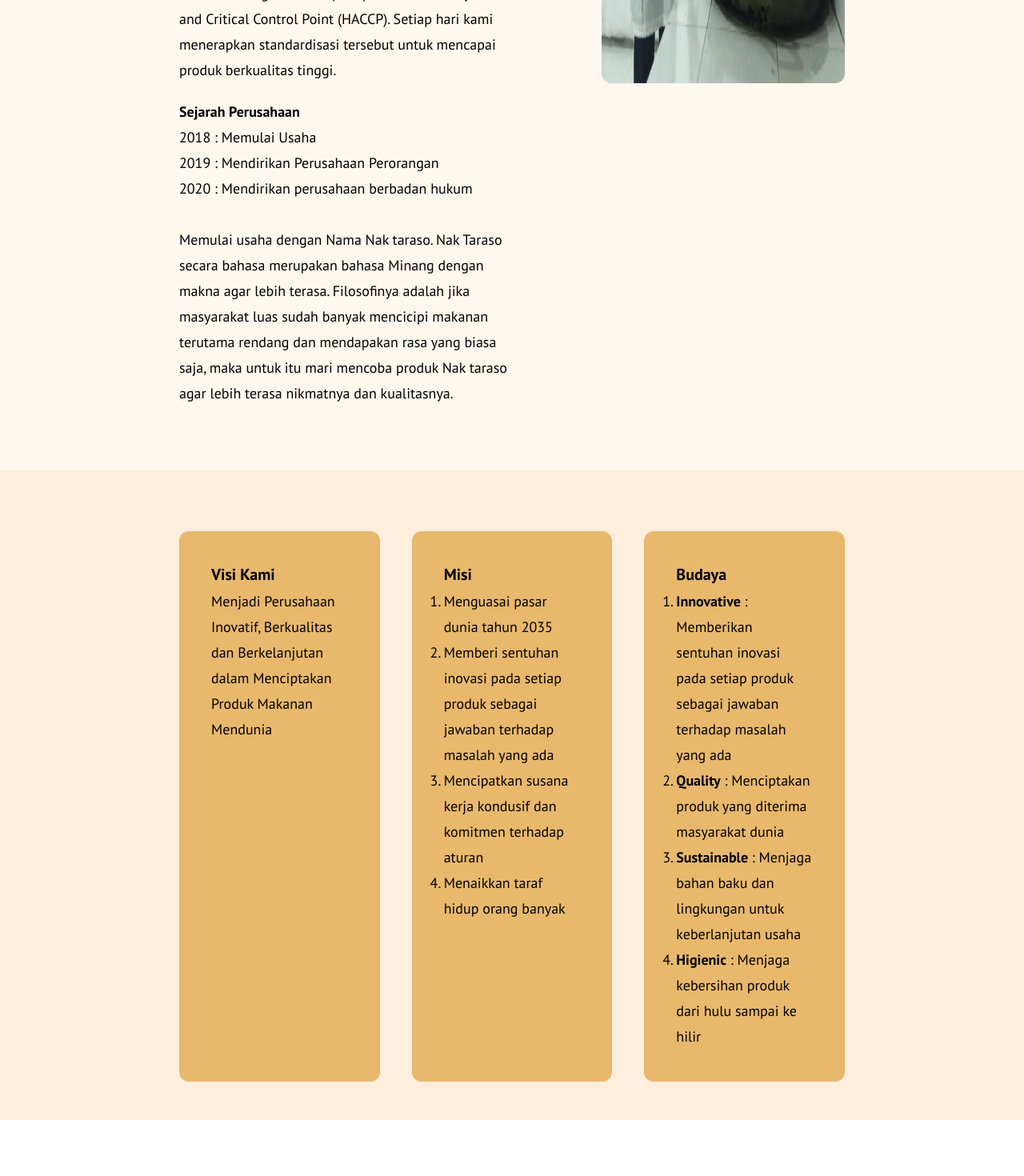
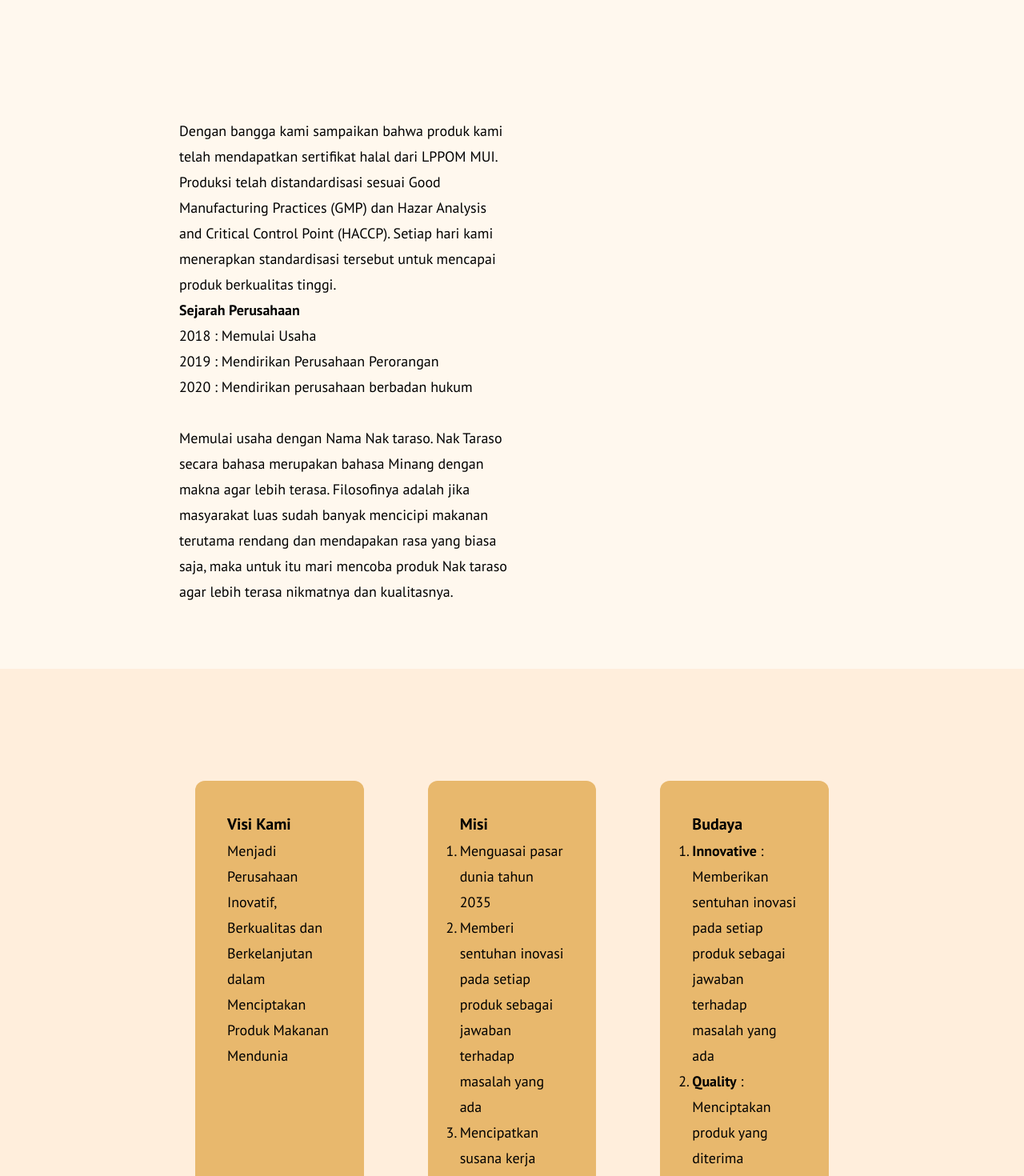
Before and after one commit to EagleEyes1/naktaraso, a React (Create React App) app: page /aboutus in a window 1280 px wide. Shown: the part 980-2450 px from the top of the page at 80% size. Before the commit the page ends 2380 px from the top, so only its background shows below. Built offline with nearby package versions, Linux system fonts and the light colour scheme.

Commit message:
structuring aboutus

```diff
--- a/src/components/AboutUs.jsx
+++ b/src/components/AboutUs.jsx
@@ -4,7 +4,7 @@
   return (
     <>
       <div className="mx-auto px-56 z-10 bg-[#fff8ee] pt-20">
-        <div className="pt-6 grid grid-cols-2">
+        <div className="pt-20 pb-48 grid grid-cols-2">
           <div className="self-center">
             <h1 className="text-3xl font-bold pb-8">Tentang Kami</h1>
             <p className="text-lg leading-8">
@@ -21,12 +21,6 @@
               kami beradaptasi dengan channel penjualan melalui e-commerce dan
               ditahun yang sama kami mampu mengirim produk ke pelanggan hampir
               di seluruh Indonesia.
-              <br /> Dengan bangga kami sampaikan bahwa produk kami telah
-              mendapatkan sertifikat halal dari LPPOM MUI. Produksi telah
-              distandardisasi sesuai Good Manufacturing Practices (GMP) dan
-              Hazar Analysis and Critical Control Point (HACCP). Setiap hari
-              kami menerapkan standardisasi tersebut untuk mencapai produk
-              berkualitas tinggi.
             </p>
           </div>
           <div className="pl-28">
@@ -39,6 +33,12 @@
         <div className="pt-5 grid grid-cols-2 pb-20">
           <div>
             <p className="text-lg leading-8">
+              Dengan bangga kami sampaikan bahwa produk kami telah mendapatkan
+              sertifikat halal dari LPPOM MUI. Produksi telah distandardisasi
+              sesuai Good Manufacturing Practices (GMP) dan Hazar Analysis and
+              Critical Control Point (HACCP). Setiap hari kami menerapkan
+              standardisasi tersebut untuk mencapai produk berkualitas tinggi.
+              <br />
               <b>Sejarah Perusahaan</b> <br /> 2018 : Memulai Usaha <br />
               2019 : Mendirikan Perusahaan Perorangan <br />
               2020 : Mendirikan perusahaan berbadan hukum <br /> <br />
@@ -52,9 +52,9 @@
           </div>
         </div>
       </div>
-      <div className="text-lg leading-8 bg-[#ffeedc] px-56 py-12">
+      <div className="text-lg leading-8 bg-[#ffeedc] px-56 pt-28 pb-48">
         <div className="pt-7 grid grid-cols-3 gap-x-10">
-          <div className="bg-[#E8B86D] p-10 rounded-xl">
+          <div className="bg-[#E8B86D] p-10 rounded-xl mx-5">
             <div className="flex flex-col">
               <h2 className="text-xl font-semibold">Visi Kami</h2>
               <p className="pt-1">
@@ -64,7 +64,7 @@
             </div>
           </div>
 
-          <div className="bg-[#E8B86D] p-10 rounded-xl">
+          <div className="bg-[#E8B86D] p-10 rounded-xl mx-5">
             <div className="flex flex-col">
               <h2 className="text-xl font-semibold">Misi</h2>
               <p className="pt-1">
@@ -83,7 +83,7 @@
               </p>
             </div>
           </div>
-          <div className="bg-[#E8B86D] p-10 rounded-xl">
+          <div className="bg-[#E8B86D] p-10 rounded-xl mx-5">
             <div className="flex flex-col">
               <h2 className="text-xl font-semibold">Budaya</h2>
               <p className="pt-1">
```
